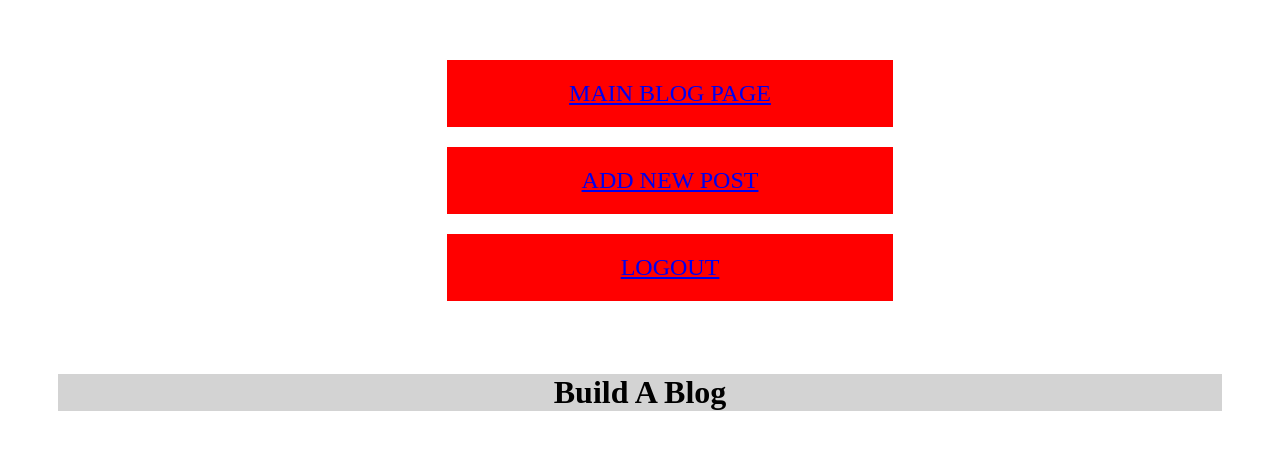
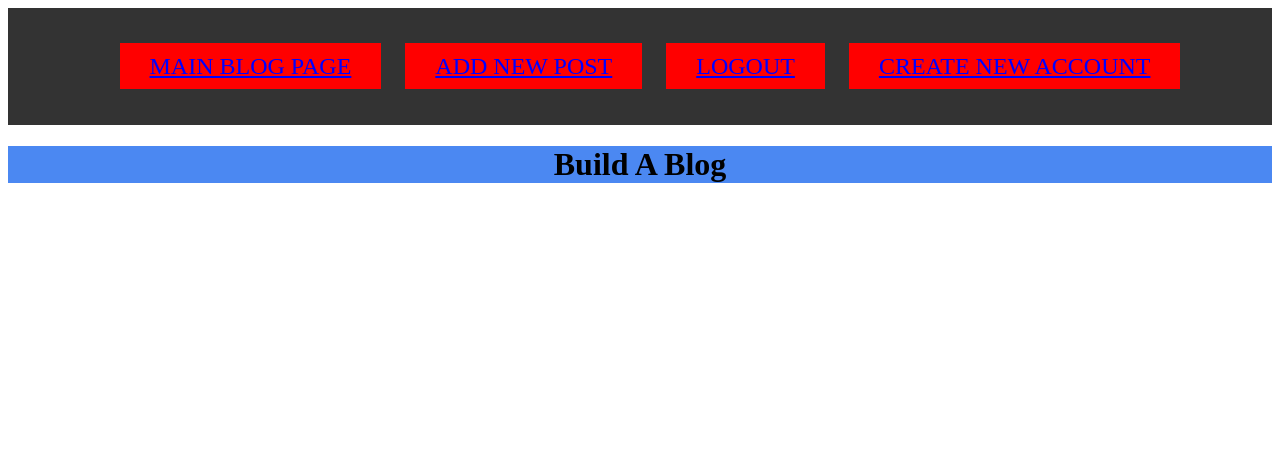
Before and after one commit to JWL1985/blogs-deluxe, a Flask app: page /blog in a window 1280 px wide. Shown: the top 450 px of the page. Run offline with Flask 2, Linux system fonts and the light colour scheme; the visitor is signed in with stand-in values (Sample User, id 1); data that the repository does not hold is empty.

Commit message:
Blogz Assignment: Complete

```diff
--- a/main.py
+++ b/main.py
@@ -82,7 +82,11 @@ def require_login():
 
 @app.route("/")
 def index():
-    del session["email"]
+    if session["email"]:
+        email = session["email"]
+        user = User.query.filter_by(email=email).first()
+        user_id = str(user.id)
+        return redirect("/blog/user_page?user_id="+user_id)
     return redirect("/login")
 
 @app.route("/login", methods=["POST", "GET"])
@@ -97,15 +101,17 @@ def login():
         if user:
             if validate_login(username, email, password):
                 session["email"] = email
-                user_id = user.id
+                user_id = str(user.id)
                 blogs = Blog.query.filter_by(owner_id=user_id).all()
-                return render_template("home_page.html", blogs=blogs)
+                return redirect("/blog/user_page?user_id="+user_id)
                 #TODO - route them to their user page (or /blog page)
             else:
                 #flash("Incorrect Password")
                 return redirect("/signup")
                 #TODO - display errors and redirect to /login page
-
+        else:
+            flash("We don't have any accounts matching that username or email, please go to Signup page to create a new account.")
+            return render_template("login.html")
 
 @app.route("/signup", methods = ["POST", "GET"])
 def signup():
@@ -119,10 +125,7 @@ def signup():
             if validate_login(username, email, password):
                 session["email"] = email
                 user_id = user.id
-                blogs = Blog.query.filter_by(owner_id=user_id).all()
-                return render_template("home_page.html", blogs=blogs)
-                #TODO - start session for user
-                #TODO - route them to their user page (or /blog page)
+                return redirect("/blog/user_page?user_id="+user_id)
             else:
                 return render_template("/signup.html")
                 #TODO - display errors and redirect to /login page
@@ -131,13 +134,18 @@ def signup():
                 user = User(username, email, password)
                 db.session.add(user)
                 db.session.commit()
-                #user_id = user.id
                 session["email"] = email #TODO - start session for user
-                user_id = user.id
-                blogs = Blog.query.filter_by(owner_id=user_id).all()
-                return render_template("home_page.html", blogs=blogs)
+                user_id = str(user.id )
+                return redirect("/blog/user_page?user_id="+user_id)
     else:
         return render_template("/signup.html")
+
+@app.route("/blog/user_page")
+def user_page():
+    user_id = request.args.get("user_id")
+    blogs = Blog.query.filter_by(owner_id=user_id).all()
+    return render_template("user_page.html", blogs=blogs)
+
 
 @app.route("/blog")
 def blog():
@@ -145,7 +153,7 @@ def blog():
     blogs = Blog.query.all()
     return render_template("home_page.html", title=title, blogs=blogs)
 
-@app.route("/blogpost", methods=["POST", "GET"])
+@app.route("/blog/blogpost", methods=["POST", "GET"])
 #blog_id = request.form["blog-id"]
 def blog_post(): #TODO- set up so blog_post() blog_id as an argument
 
@@ -171,7 +179,7 @@ def new_post():
         blog_id = str(blog.id)
         owner_id = str(owner.id)
         #query_string = blog_title + blog_body + id
-        return redirect("/blogpost?blog_id="+blog_id+"owner_id="+owner_id)
+        return redirect("/blog/blogpost?blog_id="+blog_id+"owner_id="+owner_id)
     else:
         #flash("Please enter valid Title & Blog Post")
         return render_template("new_post.html")
--- a/templates/base.html
+++ b/templates/base.html
@@ -8,25 +8,21 @@
                 font-style: bold;
             }
             .main_background {
-                background-color: lightgrey;
-                margin-left: 50px;
-                margin-right: 50px;
+                background-color: #4b88f2;
+
             }
+
             .header {
-                width: 100%;
-                padding-top: 32px;
-                padding-bottom: 32px;
-                text-align: center!important;
+                background-color: #333;
+                overflow: hidden;
+                text-align: center;
+                padding-top: 45px;
+                padding-bottom: 45px;
+
             }
-            .header ul {
-                margin-left: 30%;
-                margin-right: 30%;
-                list-style-type: none;
-                border-radius: 20%;
-            }
-            .button {
-                padding-top: 20px;
-                padding-bottom: 20px;
+            .header a {
+                padding-top: 10px;
+                padding-bottom: 10px;
                 padding-left: 30px;
                 padding-right: 30px;
                 background-color: red;
@@ -41,11 +37,12 @@
             .title {
                 text-align: center;
             }
-            .home_blog_posts {
+            .home_blog_posts li {
                 text-align: left;
                 margin-left: 30%;
                 margin-right: 30%;
                 list-style-type: none;
+                border: 10px 10px;
             }
 
             ul.home_blog_posts {
@@ -64,11 +61,10 @@
 <body>
     <header class="header">
         <div>
-            <ul>
-                <li class="button"><a href="/blog">Main Blog Page</a></li>
-                <li class="button"><a href="/newpost">Add New Post</a></li>
-                <li class="button"><a href="/logout">Logout</a></li>
-            </ul>
+            <a href="/blog">Main Blog Page</a>
+            <a href="/newpost">Add New Post</a>
+            <a href="/logout">Logout</a>
+            <a href="/signup">Create New Account</a>
         </div>
     </header>
 <div class="main_background">
--- a/templates/display_blog.html
+++ b/templates/display_blog.html
@@ -1,10 +1,11 @@
 {% extends "base.html" %}
 
 {% block content %}
-<div>
+<div class="home_blog_posts">
 {% for blog in blogs %}
     <h1>{{blog.title}}</h1>
     <p>{{blog.body}}</p>
+    <a href="/blog/user_page?user_id={{blog.owner_id}}" ><h5>Author: {{blog.owner.username}}</h5></a>
 {% endfor %}
 </div>
 
--- a/templates/home_page.html
+++ b/templates/home_page.html
@@ -6,8 +6,9 @@
     <ul>
     {% for blog in blogs %}
         <li>
-            <a href="/blogpost?blog_id={{blog.id}}" ><h2>{{blog.title}}</h2></a><br>
+            <a href="/blog/blogpost?blog_id={{blog.id}}" ><h2>{{blog.title}}</h2></a><br>
             <p>{{blog.body}}</p>
+            <a href="/blog/user_page?user_id={{blog.owner_id}}" ><h5>Author: {{blog.owner.username}}</h5></a>
         </li>
     {% endfor %}
     </ul>
```
Also changed, not shown: templates/user_page.html (added, +17 -0 lines).
